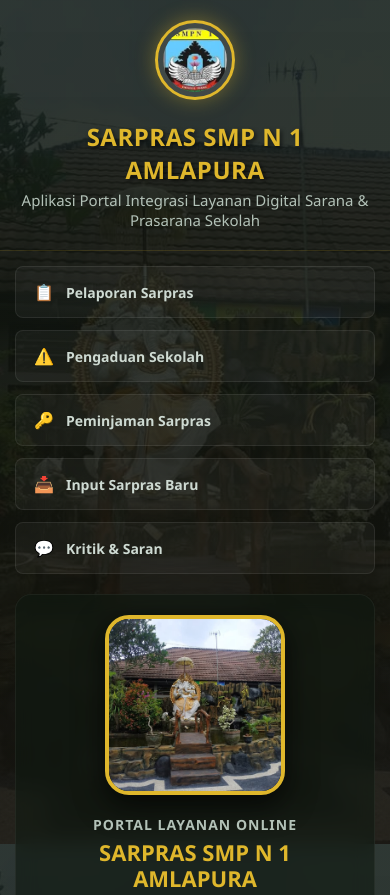
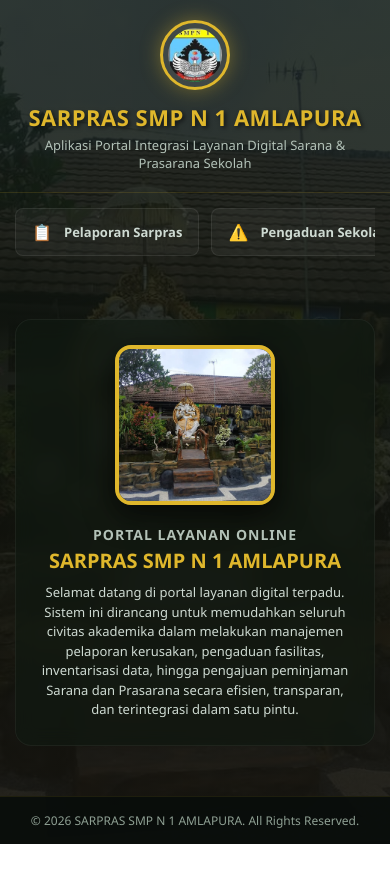
Before and after one commit to putudarmawan49-lgtm/Sarpras, a plain HTML site: page E- SarprasSMPN1AMP.html in a window 390 px wide. Shown: the top 895 px of the page. After the commit the page ends 844 px from the top, so only its background shows below. Drawn offline with Linux system fonts and the light colour scheme.

Commit message:
Update E- SarprasSMPN1AMP.html

```diff
--- a/E- SarprasSMPN1AMP.html
+++ b/E- SarprasSMPN1AMP.html
@@ -13,7 +13,7 @@
         }
 
         body {
-            /* Latar belakang menggunakan foto ganesha yang digelapkan secara elegan sesuai gambar */
+            /* Latar belakang menggunakan foto ganesha yang digelapkan secara elegan */
             background: linear-gradient(rgba(13, 22, 16, 0.85), rgba(20, 18, 12, 0.9)), url('bg.jpg') no-repeat center center fixed;
             background-size: cover;
             min-height: 100vh;
@@ -23,7 +23,7 @@
             overflow-x: hidden;
         }
 
-        /* --- HEADER STYLE (Persis seperti di atas gambar) --- */
+        /* --- HEADER STYLE --- */
         header {
             padding: 25px 40px;
             display: flex;
@@ -42,6 +42,7 @@
             border-radius: 50%;
             border: 3px solid #dfb72c;
             box-shadow: 0 0 20px rgba(223, 183, 44, 0.4);
+            flex-shrink: 0;
         }
 
         .header-text h1 {
@@ -72,6 +73,7 @@
             display: flex;
             flex-direction: column;
             gap: 12px;
+            flex-shrink: 0;
         }
 
         .menu-btn {
@@ -88,6 +90,7 @@
             display: flex;
             align-items: center;
             gap: 12px;
+            width: 100%;
         }
 
         .menu-btn:hover {
@@ -101,7 +104,7 @@
             font-size: 16px;
         }
 
-        /* --- KONTEN TENGAH (BERANDA UTAMA) --- */
+        /* --- KONTEN TENGAH --- */
         .main-content {
             flex: 1;
             display: flex;
@@ -121,7 +124,6 @@
             border: 1px solid rgba(255, 255, 255, 0.05);
         }
 
-        /* Frame Foto Ganesha di tengah rapi berbentuk melingkar tumpul */
         .welcome-image {
             width: 240px;
             height: 240px;
@@ -169,15 +171,69 @@
             margin-top: auto;
         }
 
-        /* --- RESPONSIVE UNTUK LAYAR HP --- */
+        /* --- TAMBAHAN OPTIMALISASI KHUSUS LAYAR HP --- */
         @media (max-width: 900px) {
-            header { flex-direction: column; text-align: center; padding: 20px; }
-            .header-text h1 { font-size: 24px; }
-            .container { flex-direction: column; padding: 15px; gap: 20px; }
-            .sidebar { width: 100%; }
-            .welcome-screen { flex-direction: column; padding: 20px; text-align: center; gap: 20px; }
-            .welcome-image { width: 180px; height: 180px; }
-            .welcome-text-block h2 { font-size: 22px; }
+            header {
+                flex-direction: column;
+                text-align: center;
+                padding: 20px 15px;
+                gap: 12px;
+            }
+            .header-logo {
+                width: 70px;
+                height: 70px;
+            }
+            .header-text h1 {
+                font-size: 22px;
+            }
+            header p {
+                font-size: 13px;
+            }
+            .container {
+                flex-direction: column;
+                padding: 15px;
+                gap: 20px;
+            }
+
+            /* Menu di HP otomatis jadi baris rapi yang bisa digulung ke kanan-kiri */
+            .sidebar {
+                width: 100%;
+                flex-direction: row;
+                overflow-x: auto;
+                padding-bottom: 8px;
+                scroll-behavior: smooth;
+                -webkit-overflow-scrolling: touch;
+            }
+            .menu-btn {
+                width: auto;
+                white-space: nowrap;
+                padding: 12px 16px;
+                font-size: 13px;
+                flex-shrink: 0;
+            }
+            .menu-btn:hover {
+                transform: none;
+            }
+
+            .welcome-screen {
+                flex-direction: column;
+                padding: 25px 20px;
+                text-align: center;
+                gap: 20px;
+            }
+            .welcome-image {
+                width: 160px;
+                height: 160px;
+                border-radius: 16px;
+            }
+            .welcome-text-block h2 {
+                font-size: 20px;
+                margin-bottom: 10px;
+            }
+            .welcome-text-block p {
+                font-size: 13px;
+                line-height: 1.5;
+            }
         }
     </style>
 </head>
```
